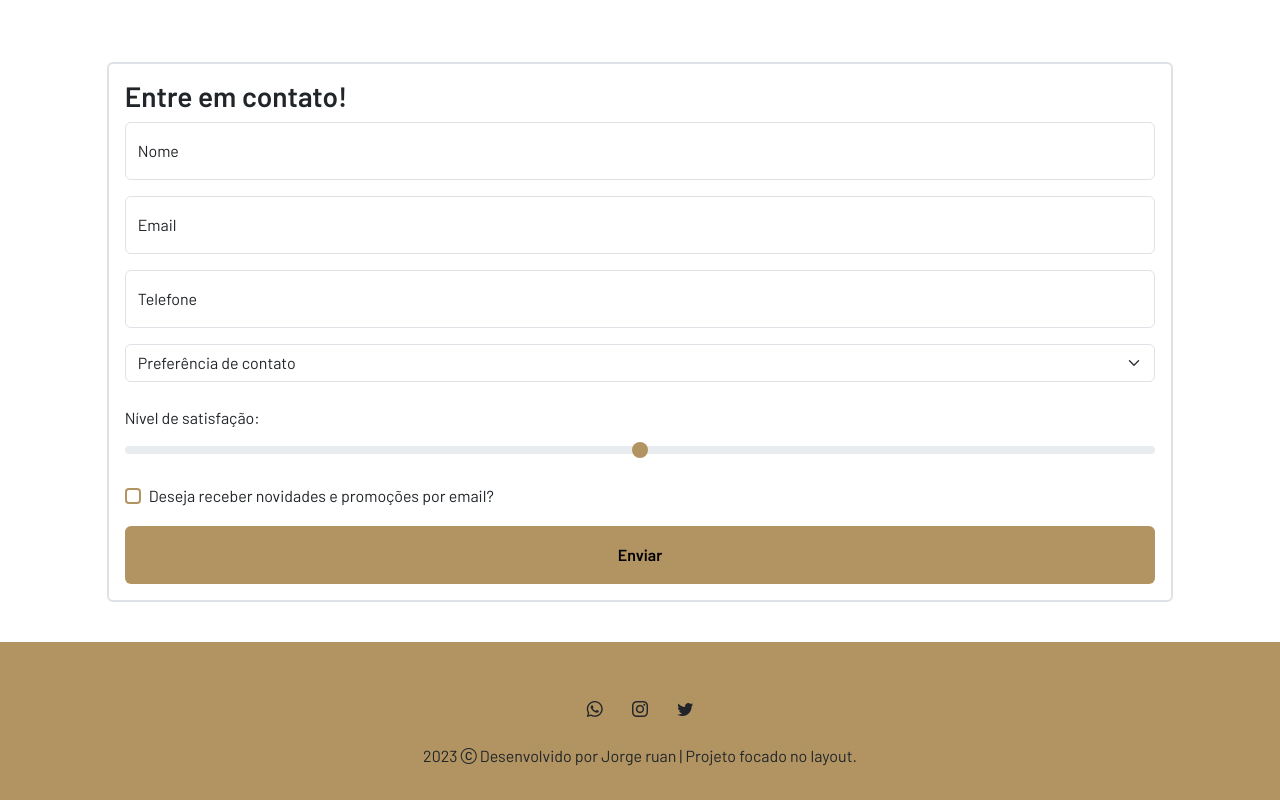
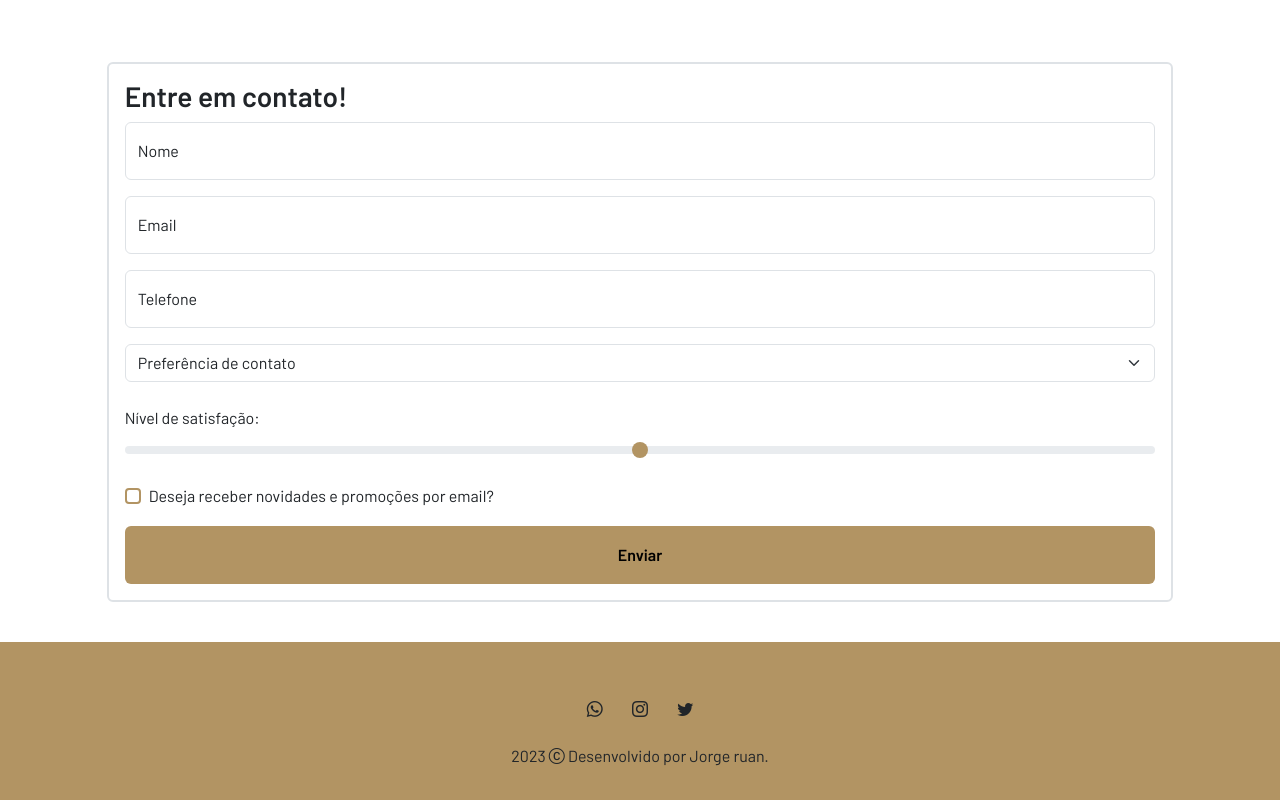
Before and after one commit to jorge-ruan/bootstrap-lanchonete, a plain HTML site: page index.html in a window 1280 px wide. Shown: the part 4076-4876 px from the top of the page. Drawn offline with nearby package versions, Linux system fonts and the light colour scheme.

Commit message:
Update index.html

```diff
--- a/index.html
+++ b/index.html
@@ -222,7 +222,7 @@
       <a href="#!" class="btn"><i class="bi bi-twitter"></i></a>
 
       <div class="p-3">
-        <p> 2023 <i class="bi bi-c-circle"></i> Desenvolvido por Jorge ruan | Projeto focado no layout.</p>
+        <p> 2023 <i class="bi bi-c-circle"></i> Desenvolvido por Jorge ruan.</p>
       </div>
     </section>
   </footer>
```
